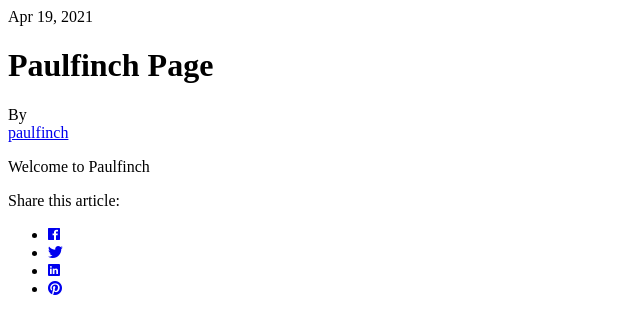
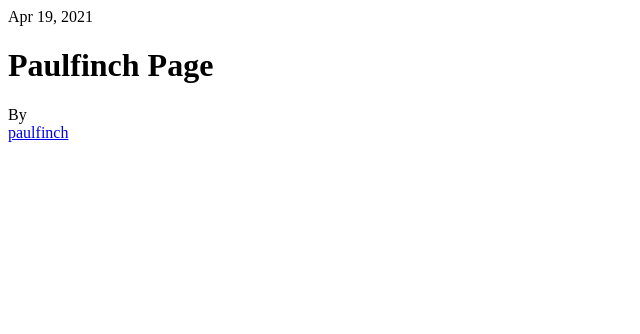
Before and after one commit to PaulFinch/paulfinch.github.io, a Jekyll site: the page built from _posts/2021-04-19-welcome-to-paulfinch.md, in a window 1280 px wide. Shown: the top 334 px of the page, without its empty margins (0-640 px from the left). Built offline with Jekyll 4.4.1, drawn with Linux system fonts in a browser that asks for light colours; nearby versions of some CDN libraries.

Commit message:
Update post.html

```diff
--- a/_layouts/post.html
+++ b/_layouts/post.html
@@ -40,48 +40,6 @@ layout: default
 
   </div>
 
-
-  <div class="container">
-  <div class="row">
-    <!-- begin post -->
-    <article class="post {{ no-image }} col col-8 col-t-10 col-m-12">
-
-      <div class="post__content">
-        {{ content }}
-      </div>
-
-      <div class="post__share">
-        <span class="share__title">Share this article:</span>
-        <ul class="share__list list-reset">
-          <li class="share__item">
-            <a class="share__facebook" href="https://www.facebook.com/sharer/sharer.php?u={{ site.url }}{{ site.baseurl }}{{ page.url }}"
-              onclick="window.open(this.href, 'pop-up', 'left=20,top=20,width=500,height=500,toolbar=1,resizable=0'); return false;"
-              title="Share on Facebook" rel="nofollow"><i class="ion ion-logo-facebook"></i></a>
-          </li>
-
-          <li class="share__item">
-            <a class="share__twitter" href="https://twitter.com/intent/tweet?text={{ page.title | uri_escape }}&url={{ site.url }}{{ site.baseurl }}{{ page.url }}"
-              onclick="window.open(this.href, 'pop-up', 'left=20,top=20,width=500,height=500,toolbar=1,resizable=0'); return false;"
-              title="Share on Twitter" rel="nofollow"><i class="ion ion-logo-twitter"></i></a>
-          </li>
-
-          <li class="share__item">
-            <a class="share__linkedin" href="https://www.linkedin.com/shareArticle?mini=true&url={{ site.url }}{{ site.baseurl }}{{ page.url }}&title={{ page.title | uri_escape }}&summary={{ page.description | uri_escape }}&source={{ site.title | uri_escape }}"
-              onclick="window.open(this.href, 'pop-up', 'left=20,top=20,width=500,height=500,toolbar=1,resizable=0'); return false;" title="Share on LinkedIn" rel="nofollow"><i class="ion ion-logo-linkedin"></i></a>
-          </li>
-
-          <li class="share__item">
-            <a class="share__pinterest" href="http://pinterest.com/pin/create/button/?url={{ site.url }}{{ page.url }}&amp;media={{ site.url }}{{ site.baseurl }}/images/{{ page.image }}&amp;description={{ page.title | uri_escape }}"
-              onclick="window.open(this.href, 'pop-up', 'left=20,top=20,width=900,height=500,toolbar=1,resizable=0'); return false;" title="Share on Pinterest"
-              rel="nofollow"><i class="ion ion-logo-pinterest"></i></a>
-          </li>
-        </ul>
-      </div>
-    </article>
-    <!-- end post -->
-    </div>
-  </div>
-
   <div class="container">
   <div class="post__navigation">
     {% if page.previous.url %}
```
